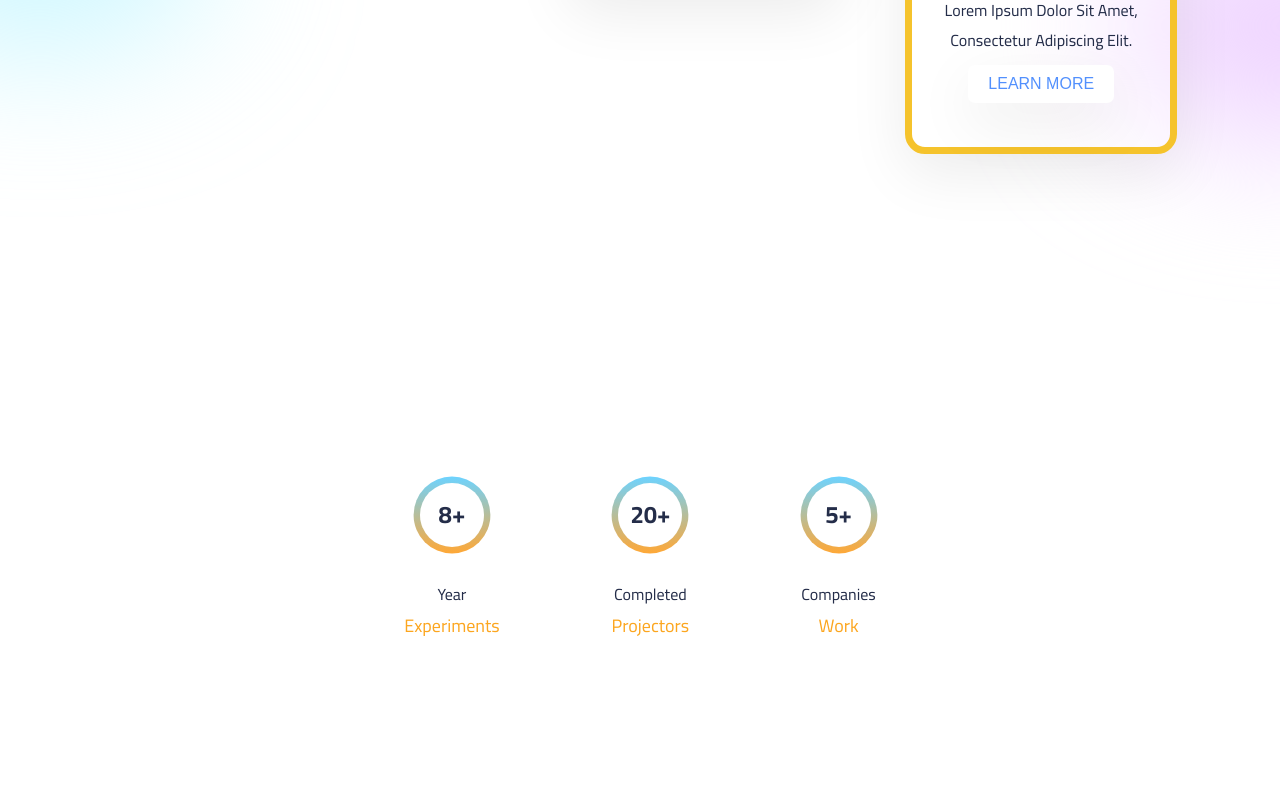
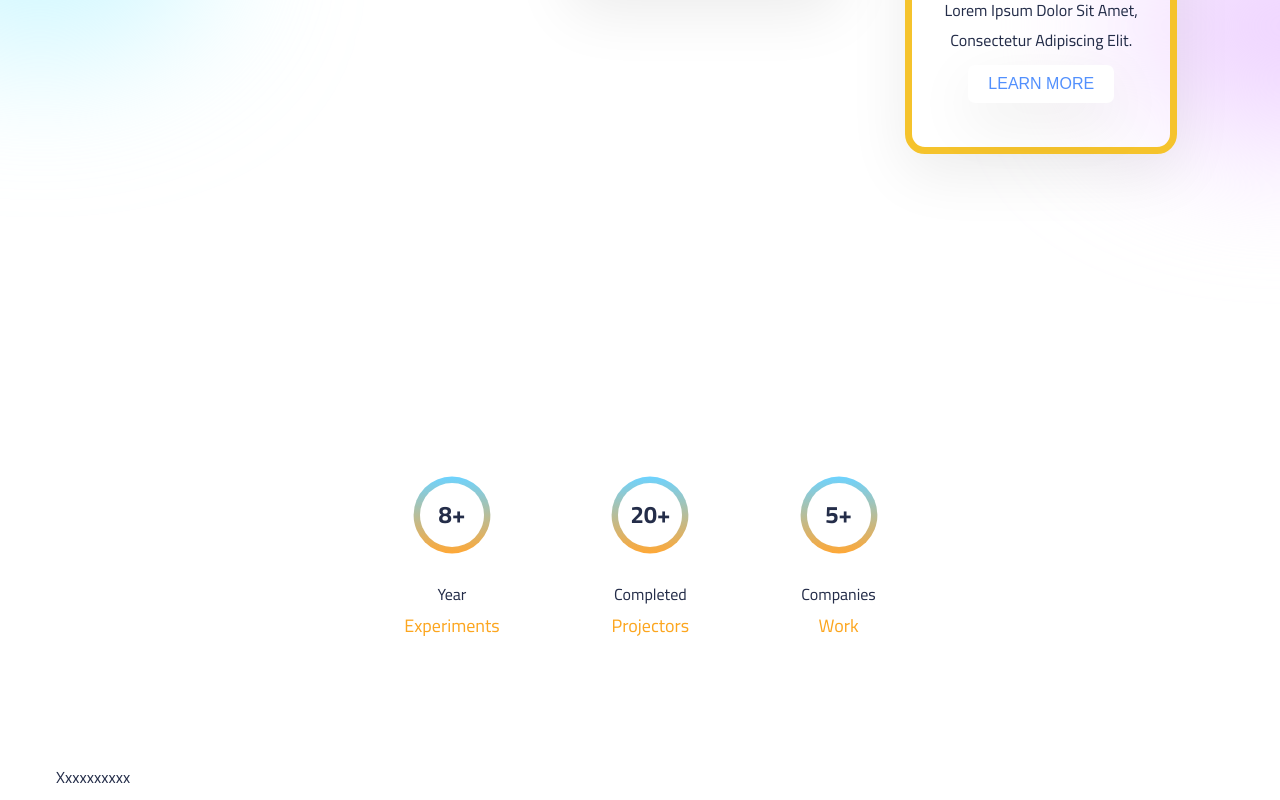
Before and after one commit to MohamedMamdouh-98/a-store, a React (Create React App) app: page / in a window 1280 px wide. Shown: the part 1510-2310 px from the top of the page. Before the commit the page ends 2280 px from the top, so only its background shows below. Built offline with nearby package versions, Linux system fonts and the light colour scheme; a web font is replaced by a local one.

Commit message:
The percentages section has been completed

```diff
--- a/src/components/Works/Works.jsx
+++ b/src/components/Works/Works.jsx
@@ -4,7 +4,7 @@ import   './Works.css'
 function Works() {
     return (
         <div className="works">
-
+            xxxxxxxxxx
         </div>
     )
 }
```
